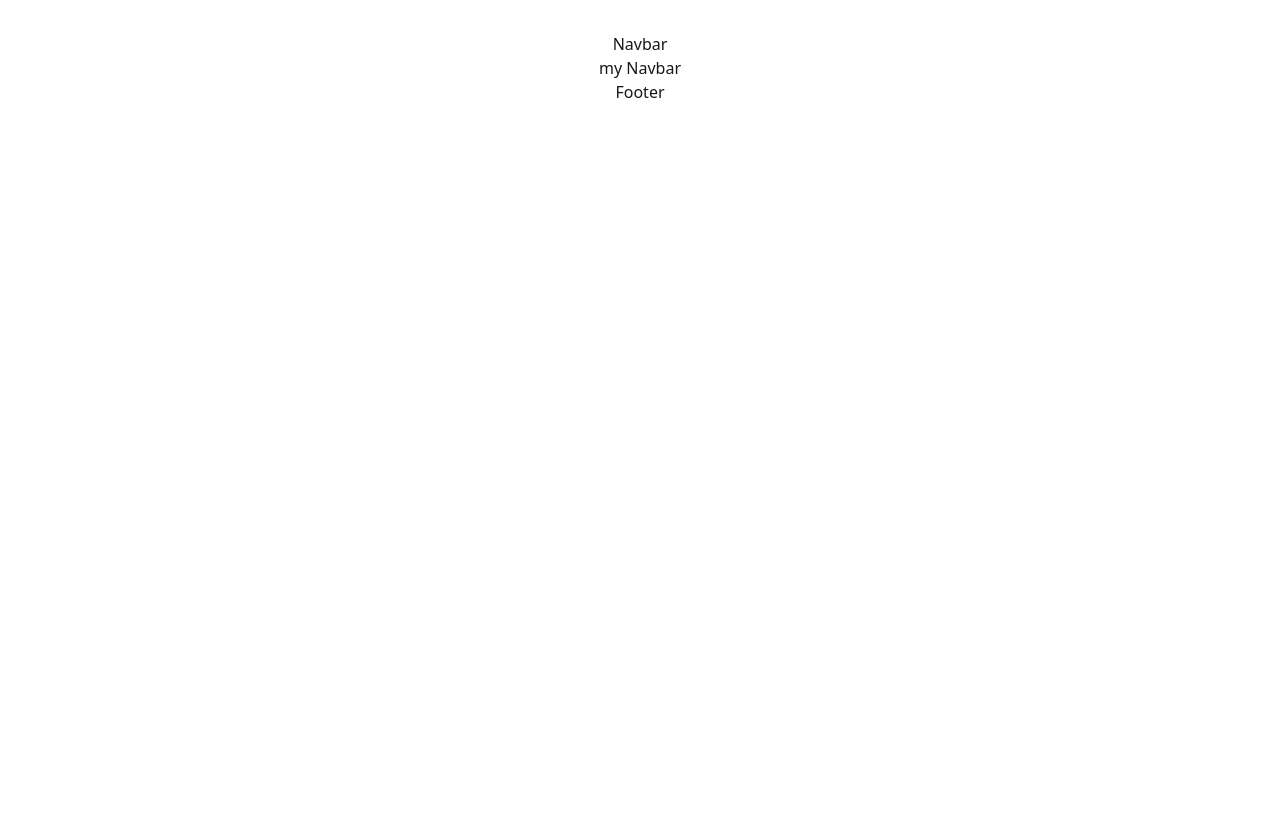
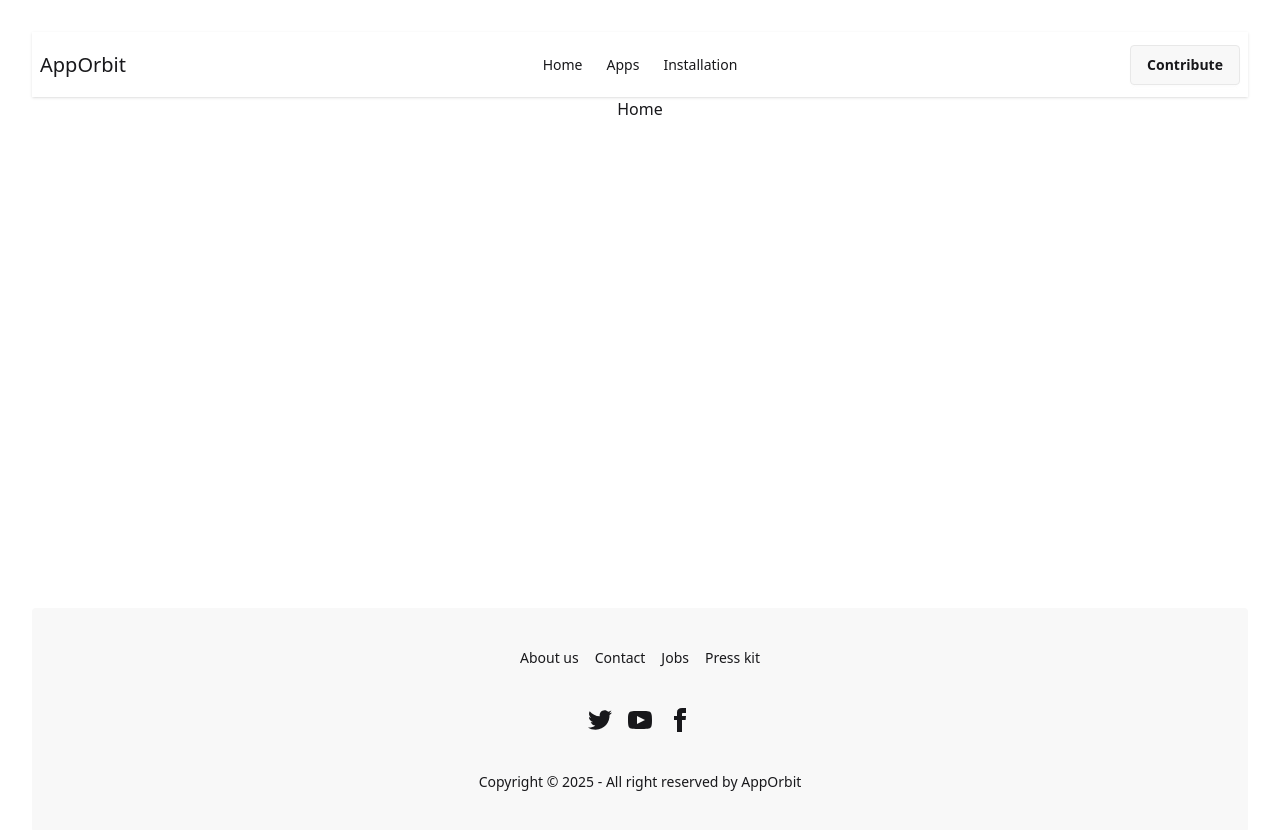
Before and after one commit to opunath26/apporbit-store, a React (Vite) app: page / in a window 1280 px wide. Shown: the top 830 px of the page. Before the commit the page ends 800 px from the top, so only its background shows below. Built offline with nearby package versions, Linux system fonts and the light colour scheme.

Commit message:
finished Navbar section for AppOrbit

```diff
--- a/src/Layouts/MainLayout.jsx
+++ b/src/Layouts/MainLayout.jsx
@@ -4,11 +4,13 @@
 
 const MainLayout = () => {
     return (
-        <div>
+        <div className='flex flex-col min-h-screen'>
             <Navbar />
-            <h2>my Navbar</h2>
+            <div className='flex-1'>
+                <Outlet />
+            </div>
             <Footer />
-            <Outlet />
+
         </div>
     );
 };
--- a/src/Routes/Routes.jsx
+++ b/src/Routes/Routes.jsx
@@ -2,23 +2,36 @@
 import Home from "../components/Home/Home";
 import Apps from "../components/Apps/Apps";
 import MainLayout from "../Layouts/MainLayout";
+import ErrorPage from "../components/ErrorPage/ErrorPage";
+import Installation from "../components/Installation/Installation";
 
 const router = createBrowserRouter([
   {
     path: "/",
     element: <MainLayout />,
+    errorElement: <ErrorPage />,
     children: [
   {
-    path: "/home",
+    index: true,
     element: <Home />,
   },
-    ]
-  },
-
   {
     path: "/apps",
     element: <Apps /> ,
   },
+  {
+    path: "/installation",
+    element: <Installation /> ,
+  },
+
+    ]
+  },
+
+//   {
+//     path: '*',
+//     element: <ErrorPage />,
+//   }
+
 ]);
 
 export default router
--- /dev/null
+++ b/src/components/AppDetails/AppDetails.jsx
@@ -0,0 +1,11 @@
+import React from 'react';
+
+const AppDetails = () => {
+    return (
+        <div>
+            <h4>AppDetails</h4>
+        </div>
+    );
+};
+
+export default AppDetails;
--- /dev/null
+++ b/src/components/ErrorPage/ErrorPage.jsx
@@ -0,0 +1,25 @@
+import React from 'react';
+import { useRouteError } from 'react-router';
+import Navbar from '../Navbar/Navbar';
+import Footer from '../Footer/Footer';
+
+const ErrorPage = () => {
+
+         const error = useRouteError();
+
+  return (
+
+
+    <>
+        <Navbar />
+        <div>{error.message}</div>;
+        <Footer />
+    </>
+  )
+
+
+
+
+};
+
+export default ErrorPage;
--- a/src/components/Footer/Footer.jsx
+++ b/src/components/Footer/Footer.jsx
@@ -2,9 +2,54 @@
 
 const Footer = () => {
     return (
-        <div>
-            <h1>Footer</h1>
-        </div>
+        <footer className="bg-base-200 p-10 rounded text-base-content footer footer-horizontal footer-center">
+  <nav className="gap-4 grid grid-flow-col">
+    <a className="link link-hover">About us</a>
+    <a className="link link-hover">Contact</a>
+    <a className="link link-hover">Jobs</a>
+    <a className="link link-hover">Press kit</a>
+  </nav>
+  <nav>
+    <div className="gap-4 grid grid-flow-col">
+      <a>
+        <svg
+          xmlns="http://www.w3.org/2000/svg"
+          width="24"
+          height="24"
+          viewBox="0 0 24 24"
+          className="fill-current">
+          <path
+            d="M24 4.557c-.883.392-1.832.656-2.828.775 1.017-.609 1.798-1.574 2.165-2.724-.951.564-2.005.974-3.127 1.195-.897-.957-2.178-1.555-3.594-1.555-3.179 0-5.515 2.966-4.797 6.045-4.091-.205-7.719-2.165-10.148-5.144-1.29 2.213-.669 5.108 1.523 6.574-.806-.026-1.566-.247-2.229-.616-.054 2.281 1.581 4.415 3.949 4.89-.693.188-1.452.232-2.224.084.626 1.956 2.444 3.379 4.6 3.419-2.07 1.623-4.678 2.348-7.29 2.04 2.179 1.397 4.768 2.212 7.548 2.212 9.142 0 14.307-7.721 13.995-14.646.962-.695 1.797-1.562 2.457-2.549z"></path>
+        </svg>
+      </a>
+      <a>
+        <svg
+          xmlns="http://www.w3.org/2000/svg"
+          width="24"
+          height="24"
+          viewBox="0 0 24 24"
+          className="fill-current">
+          <path
+            d="M19.615 3.184c-3.604-.246-11.631-.245-15.23 0-3.897.266-4.356 2.62-4.385 8.816.029 6.185.484 8.549 4.385 8.816 3.6.245 11.626.246 15.23 0 3.897-.266 4.356-2.62 4.385-8.816-.029-6.185-.484-8.549-4.385-8.816zm-10.615 12.816v-8l8 3.993-8 4.007z"></path>
+        </svg>
+      </a>
+      <a>
+        <svg
+          xmlns="http://www.w3.org/2000/svg"
+          width="24"
+          height="24"
+          viewBox="0 0 24 24"
+          className="fill-current">
+          <path
+            d="M9 8h-3v4h3v12h5v-12h3.642l.358-4h-4v-1.667c0-.955.192-1.333 1.115-1.333h2.885v-5h-3.808c-3.596 0-5.192 1.583-5.192 4.615v3.385z"></path>
+        </svg>
+      </a>
+    </div>
+  </nav>
+  <aside>
+    <p>Copyright © {new Date().getFullYear()} - All right reserved by AppOrbit</p>
+  </aside>
+</footer>
     );
 };
 
--- a/src/components/Home/Home.jsx
+++ b/src/components/Home/Home.jsx
@@ -1,4 +1,5 @@
 import React from 'react';
+import { Link } from 'react-router';
 
 const Home = () => {
     return (
--- a/src/components/LoadingSpinner/LoadingSpinner.jsx
+++ b/src/components/LoadingSpinner/LoadingSpinner.jsx
@@ -0,0 +1,11 @@
+import React from 'react';
+
+const LoadingSpinner = () => {
+    return (
+        <div>
+
+        </div>
+    );
+};
+
+export default LoadingSpinner;
--- a/src/components/Navbar/Navbar.jsx
+++ b/src/components/Navbar/Navbar.jsx
@@ -1,10 +1,49 @@
 import React from 'react';
+import { Link, NavLink } from 'react-router';
 
 const Navbar = () => {
     return (
-        <div>
-            <h1>Navbar</h1>
-        </div>
+
+        <div className="bg-base-100 shadow-sm navbar">
+  <div className="navbar-start">
+    <div className="dropdown">
+      <div tabIndex={0} role="button" className="lg:hidden btn btn-ghost">
+        <svg xmlns="http://www.w3.org/2000/svg" className="w-5 h-5" fill="none" viewBox="0 0 24 24" stroke="currentColor"> <path strokeLinecap="round" strokeLinejoin="round" strokeWidth="2" d="M4 6h16M4 12h8m-8 6h16" /> </svg>
+      </div>
+      <ul
+        tabIndex={0}
+        className="z-1 bg-base-100 shadow mt-3 p-2 rounded-box w-52 menu menu-sm dropdown-content">
+        <li>
+             <NavLink to='/'>Home</NavLink>
+        </li>
+        <li>
+            <NavLink to='/apps'>Apps</NavLink>
+        </li>
+        <li>
+            <NavLink to='/installation'>Installation</NavLink>
+        </li>
+      </ul>
+    </div>
+    <Link to='/' className="text-xl">AppOrbit</Link>
+  </div>
+  <div className="hidden lg:flex navbar-center">
+    <ul className="px-1 menu menu-horizontal">
+      <li>
+        <NavLink to='/'>Home</NavLink>
+      </li>
+      <li>
+        <NavLink to='/apps'>Apps</NavLink>
+      </li>
+      <li>
+        <NavLink to='/installation'>Installation</NavLink>
+      </li>
+    </ul>
+  </div>
+  <div className="navbar-end">
+    <NavLink to='/apps' className="btn">Contribute</NavLink>
+  </div>
+</div>
+
     );
 };
 
```
